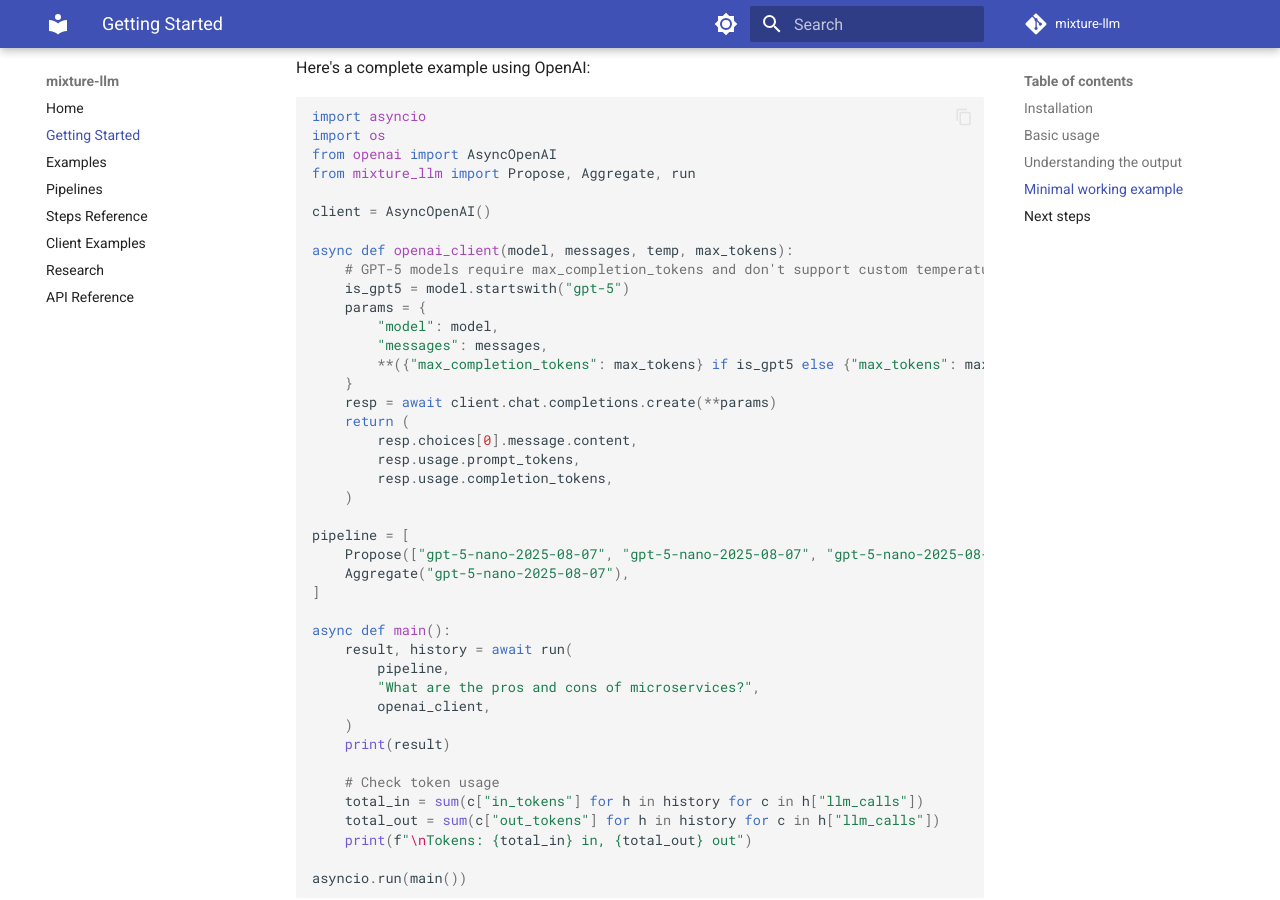
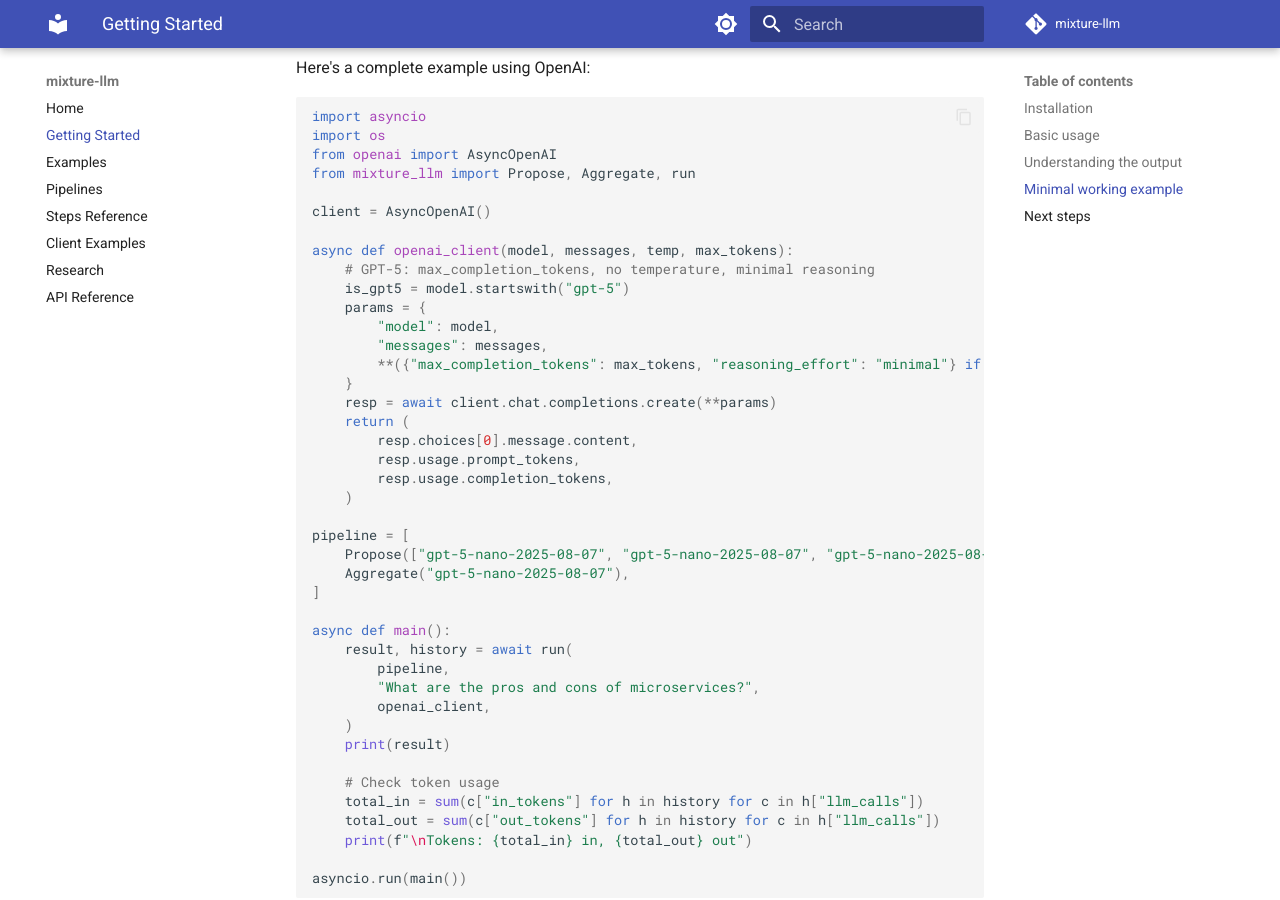
Before and after one commit to leonardosul/mixture-llm, an MkDocs documentation site: the page built from docs/getting-started.md, in a window 1280 px wide and 900 px high, scrolled down 1353 px. Built offline with MkDocs 1.6.1 and Material for MkDocs 9.7.7, drawn with Linux system fonts in a browser that asks for light colours; comment, search, counter and statistics services are not loaded.

Commit message:
fix: add reasoning_effort='minimal' for GPT-5 models
GPT-5 models need reasoning_effort parameter set to 'minimal' for
predictable behavior in MoA pipelines.

```diff
--- a/docs/getting-started.md
+++ b/docs/getting-started.md
@@ -69,12 +69,12 @@ from mixture_llm import Propose, Aggregate, run
 client = AsyncOpenAI()
 
 async def openai_client(model, messages, temp, max_tokens):
-    # GPT-5 models require max_completion_tokens and don't support custom temperature
+    # GPT-5: max_completion_tokens, no temperature, minimal reasoning
     is_gpt5 = model.startswith("gpt-5")
     params = {
         "model": model,
         "messages": messages,
-        **({"max_completion_tokens": max_tokens} if is_gpt5 else {"max_tokens": max_tokens, "temperature": temp}),
+        **({"max_completion_tokens": max_tokens, "reasoning_effort": "minimal"} if is_gpt5 else {"max_tokens": max_tokens, "temperature": temp}),
     }
     resp = await client.chat.completions.create(**params)
     return (
```
Also changed, not shown: README.md (+2 -2 lines), docs/clients.md (+2 -2 lines), 3 other files.
